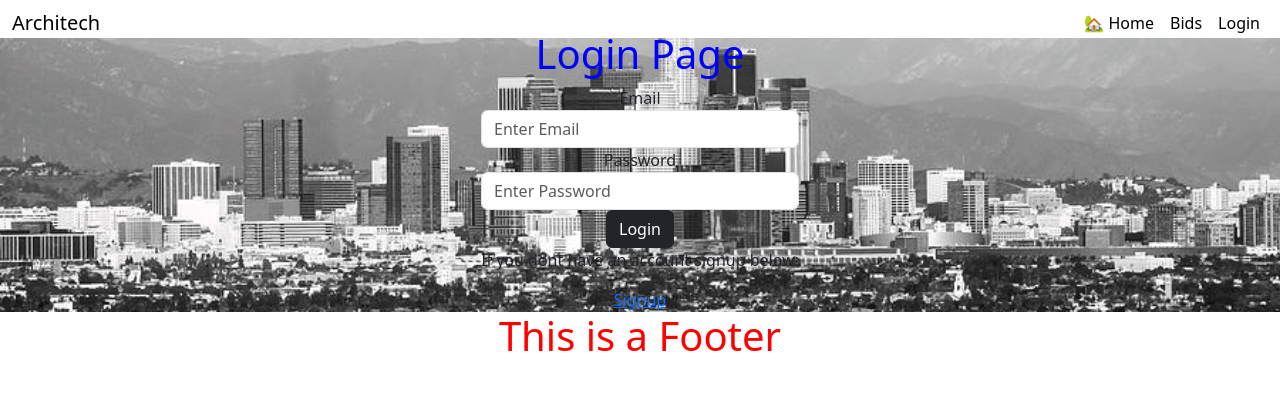
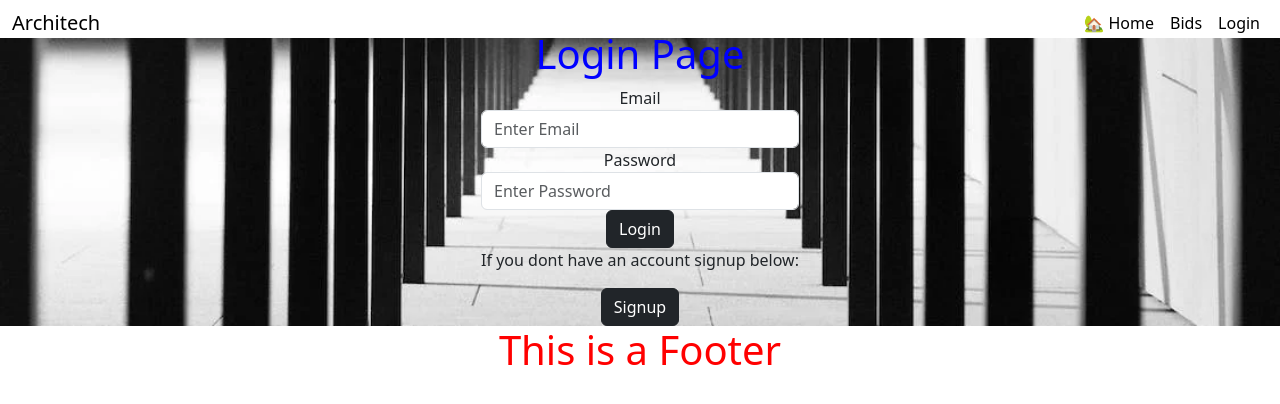
Before and after one commit to RUKtheCROOK/Architechs, a React (Create React App) app: page /login in a window 1280 px wide. Shown: the top 404 px of the page. Built offline with nearby package versions, Linux system fonts and the light colour scheme; no server answers.

Commit message:
Trying to size the background image on the login and signup page

```diff
--- a/src/pages/login.jsx
+++ b/src/pages/login.jsx
@@ -14,7 +14,6 @@ import { Link, useNavigate } from "react-router-dom";
 import { useEffect } from "react";
 import { useContext } from "react";
 import DataContext from "../global/dataContext";
-// import "src/styles/background.scss";
 
 
 function Login() {
@@ -91,7 +90,7 @@ function Login() {
           </form>
           <button className='btn btn-dark' onClick={handleSubmit}>Login</button>
             <p>If you dont have an account signup below:</p>
-            <Link to="/signup">Signup</Link>
+            <Link className='btn btn-dark' to="/signup">Signup</Link>
         </div>
         </div>
 
--- a/src/pages/login.scss
+++ b/src/pages/login.scss
@@ -18,12 +18,6 @@
         width: fit-content;
         align-self: center;
     }
-    img{
-        width: 100%;
-        height: 100%;
-        object-fit: cover;
-        display: flex;
-    }
     .form-group{
        display : flex;
        flex-direction: column;
@@ -34,7 +28,7 @@
     //    justify-content: center;
     //    top: 0;
     }
-        background-image: url('../styles/image/dtown_LA.jpg');
+        background-image: url('../styles/image/pexels-photo-2908957.webp');
         background-size: cover;
         background-position: center;
 }
--- a/src/pages/signup.jsx
+++ b/src/pages/signup.jsx
@@ -77,7 +77,6 @@ function handleSubmit(e) {
 
     return (
         <div className="signup container">
-            <img src="/images/pexels-photo-2908957.webp" alt="background"/>
             <h1>Signup Page</h1>
             <div>
             <form>
--- a/src/styles/background.scss
+++ /dev/null
@@ -1,8 +0,0 @@
-body {
-    background-image: url('./image/dtown_LA.jpg');
-    width: 100%;
-    height: 100%;
-    object-fit: cover;
-    display: flex;
-    /* Additional background styles */
-  }
```
Also changed, not shown: src/styles/image/pexels-photo-2908957.webp (renamed from public/images/pexels-photo-2908957.webp).
